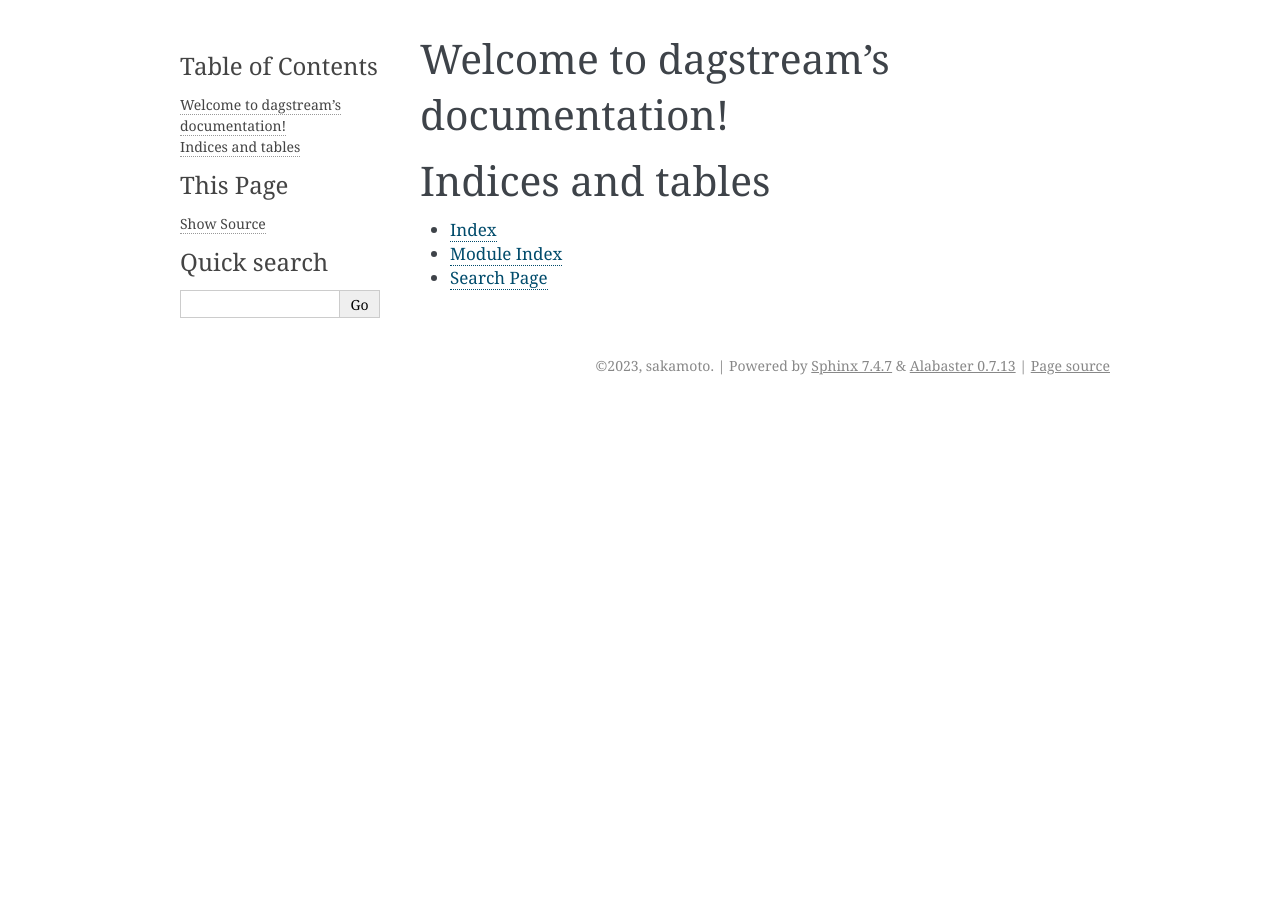
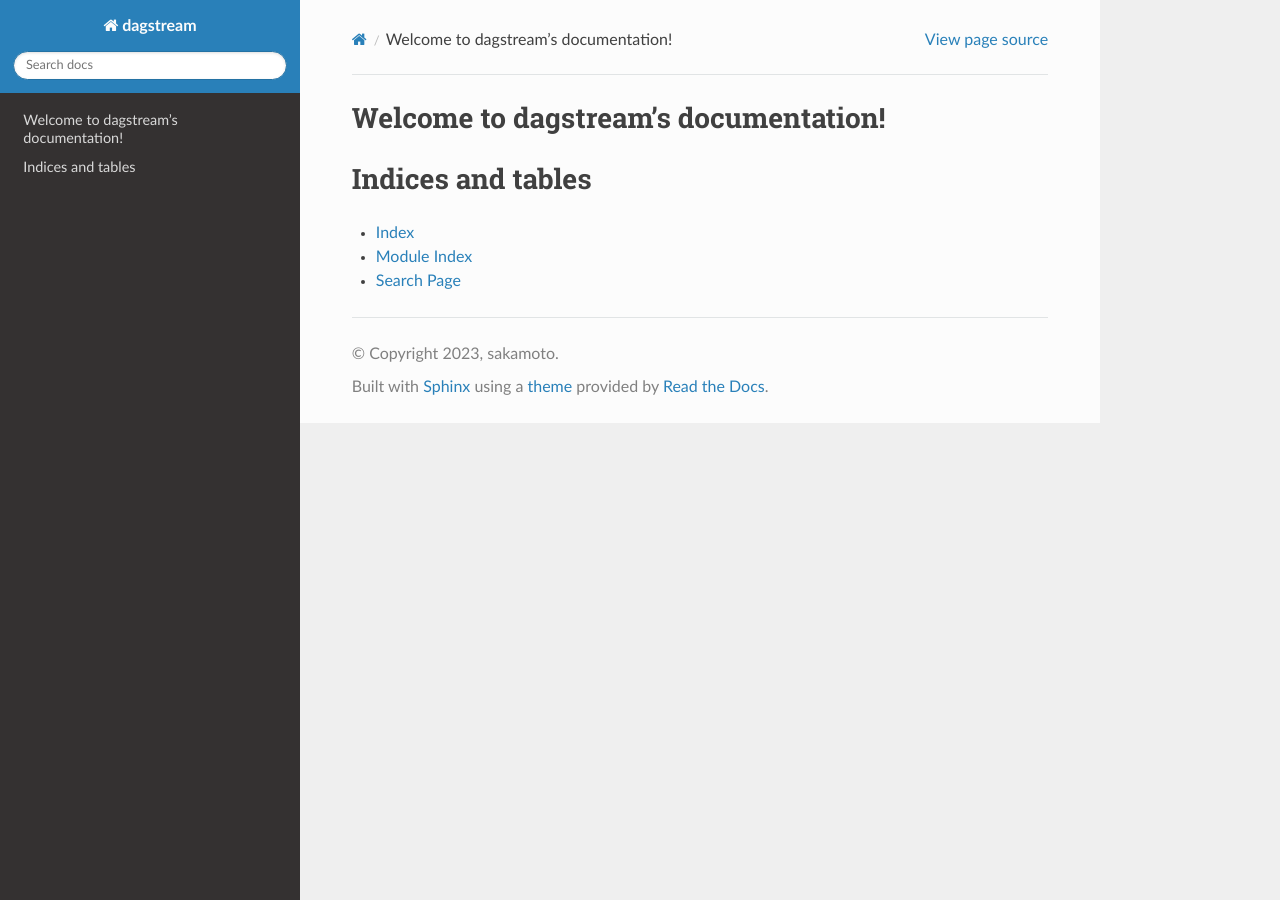
Before and after one commit to ricosjp/dagstream, a Sphinx documentation site: the page built from docs/source/index.rst, in a window 1280 px wide. Built offline with Sphinx 7.4.7 and the Read the Docs theme 2.0.0, drawn with Linux system fonts in a browser that asks for light colours.

Commit message:
[add] add sphinx mermaid

```diff
--- a/docs/source/conf.py
+++ b/docs/source/conf.py
@@ -1,3 +1,11 @@
+import os
+import sys
+
+import sphinx_rtd_theme
+
+
+sys.path.insert(0, os.path.join(os.path.dirname(__file__), "../src"))
+
 # Configuration file for the Sphinx documentation builder.
 #
 # For the full list of built-in configuration values, see the documentation:
@@ -14,15 +22,25 @@ release = '0.1.0'
 # -- General configuration ---------------------------------------------------
 # https://www.sphinx-doc.org/en/master/usage/configuration.html#general-configuration
 
-extensions = []
+extensions = [
+    'sphinx.ext.autodoc',
+    'sphinx.ext.viewcode',
+    'sphinx.ext.todo',
+    'sphinx.ext.napoleon',  # google, numpy styleのdocstring対応
+    'sphinxcontrib.mermaid',  # To write diagram
+    "sphinxcontrib.jquery"
+]
 
 templates_path = ['_templates']
 exclude_patterns = []
 
 
-
 # -- Options for HTML output -------------------------------------------------
 # https://www.sphinx-doc.org/en/master/usage/configuration.html#options-for-html-output
 
-html_theme = 'alabaster'
+html_theme = 'sphinx_rtd_theme'
 html_static_path = ['_static']
+html_theme_path = [sphinx_rtd_theme.get_html_theme_path()]
+html_theme_options = {
+    'display_version': True
+}
--- a/pyproject.toml
+++ b/pyproject.toml
@@ -23,7 +23,8 @@ flake8 = "^6.0.0"
 isort = "^5.12.0"
 mypy = "^1.4.1"
 pytest-cov = "^4.1.0"
-Sphinx = "^7.0.1"
+sphinx-rtd-theme = "^1.2.2"
+sphinxcontrib-mermaid = "^0.9.2"
 
 [build-system]
 requires = ["poetry-core>=1.0.0"]
```
